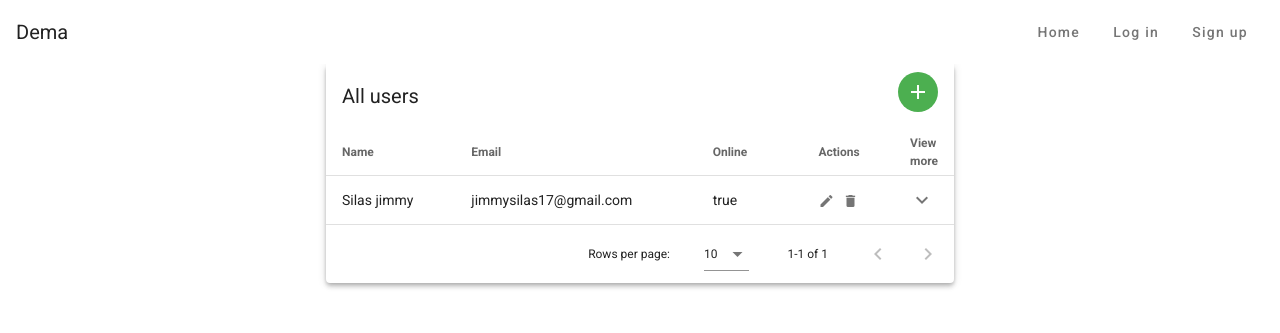
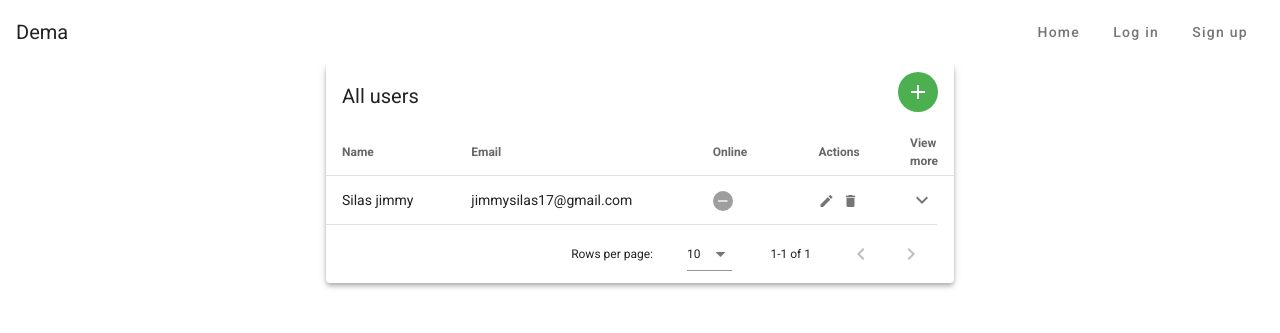
Before and after one commit to silasjimmy/dema-planner, a Vue app: page /users in a window 1280 px wide. Shown: the top 333 px of the page. Built offline with nearby package versions, Linux system fonts and the light colour scheme.

Commit message:
add: create users view

```diff
--- a/src/components/Users.vue
+++ b/src/components/Users.vue
@@ -3,12 +3,13 @@
     <v-col cols="6" class="mx-auto">
       <v-data-table
         show-expand
+        fixed-header
         single-expand
         item-key="name"
         :headers="headers"
         :items="desserts"
         sort-by="calories"
-        class="elevation-4"
+        class="elevation-4 text-center"
       >
         <template v-slot:top>
           <v-toolbar flat>
@@ -98,6 +99,14 @@
             </v-dialog>
           </v-toolbar>
         </template>
+        <template v-slot:item.online="{ item }">
+          <v-avatar size="20" color="success" v-if="item.online">
+            <v-icon small class="white--text">mdi-plus</v-icon>
+          </v-avatar>
+          <v-avatar size="20" color="grey" v-if="!item.online">
+            <v-icon small class="white--text">mdi-minus</v-icon>
+          </v-avatar>
+        </template>
         <template v-slot:item.actions="{ item }">
           <v-icon small class="mr-2" @click="editItem(item)">
             mdi-pencil
@@ -168,7 +177,7 @@ export default {
         {
           name: "Silas jimmy",
           email: "jimmysilas17@gmail.com",
-          online: true,
+          online: false,
         },
       ];
     },
```
